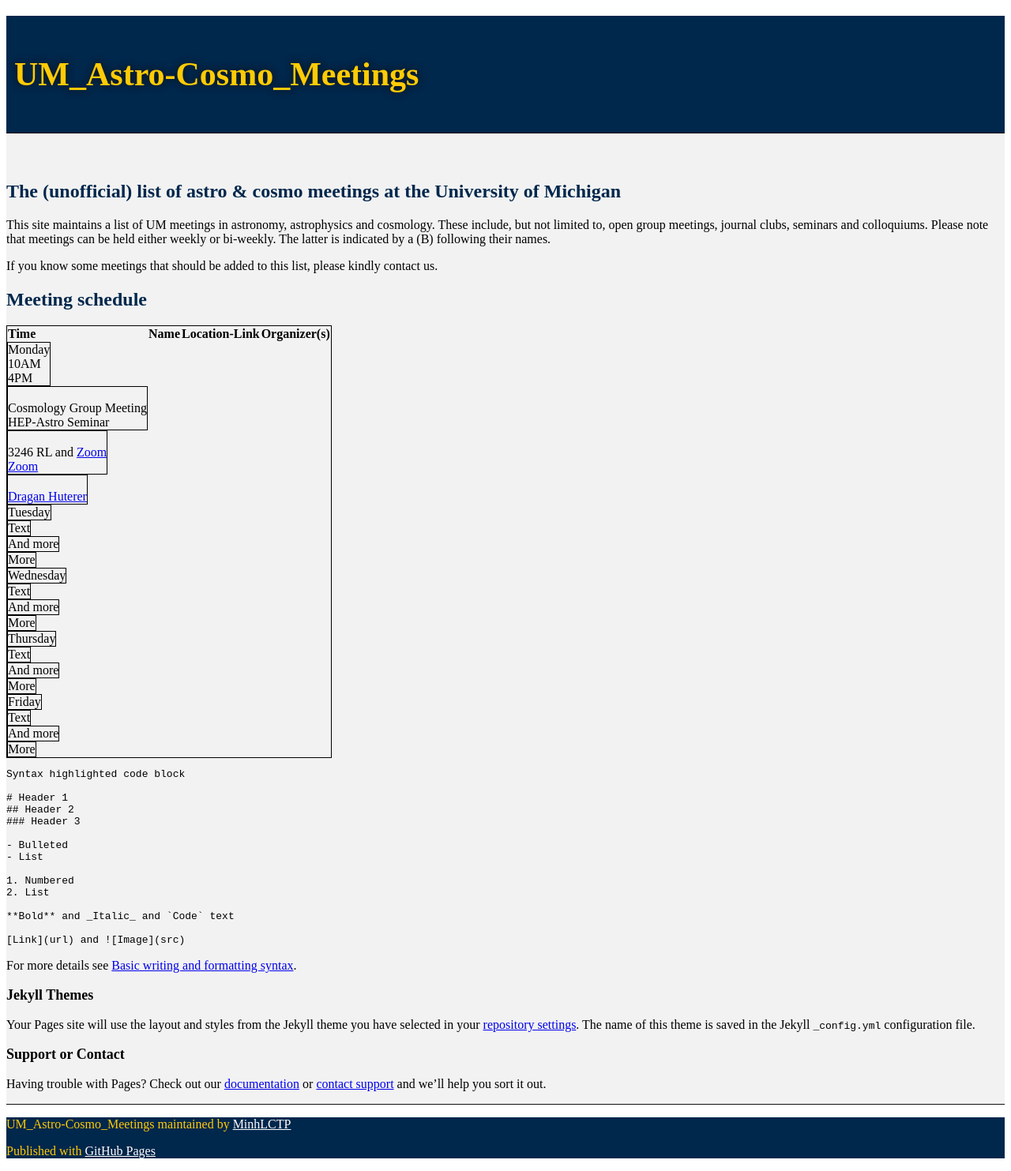
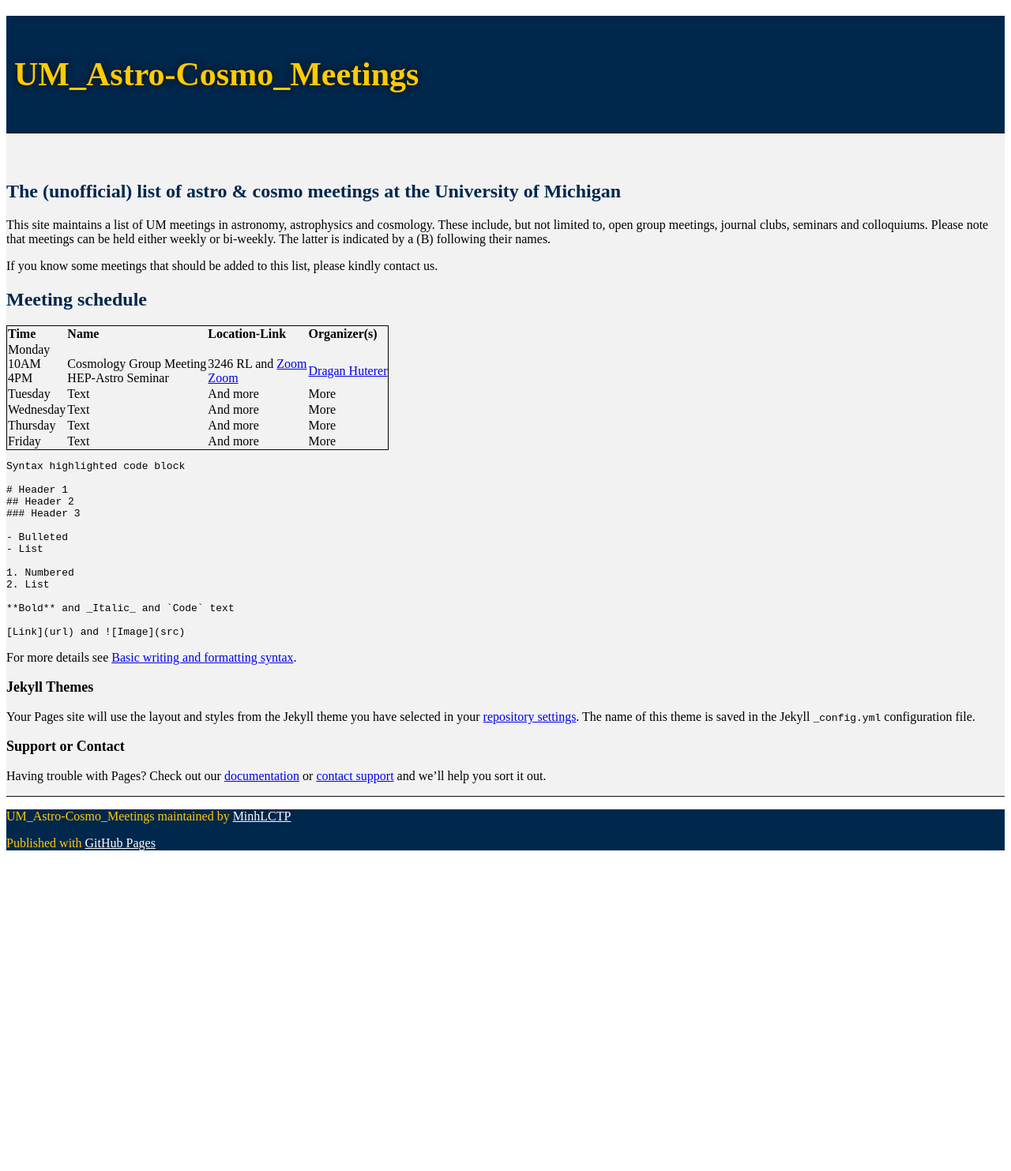
Before and after one commit to MinhLCTP/UM_Astro-Cosmo_Meetings, a Jekyll site: the page built from index.md, in a window 1280 px wide. Shown: the whole page at 79% size. Built offline with Jekyll 4.4.1, drawn with Linux system fonts in a browser that asks for light colours; our own code applies the rules of GitHub Pages for plain Markdown files; the repository's description, which GitHub fills in, is left out; after the commit the page ends 1093 px from its top, so only the background shows below that.

Commit message:
Fix table css

```diff
--- a/assets/css/style.css
+++ b/assets/css/style.css
@@ -67,11 +67,14 @@
 	color: #FFFFFF;
 }
 
-table, td {
+table {
     display: table;
     padding: 5px;
 	border-collapse: collapse;
 	border-spacing: 0;
 	border: 1px solid black;
+}
+
+tr {
 	text-align: left;
 }
```
